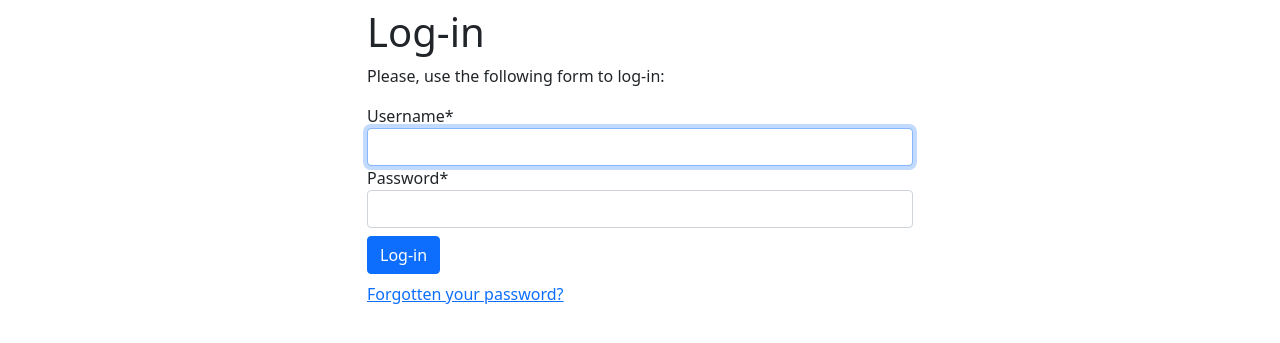
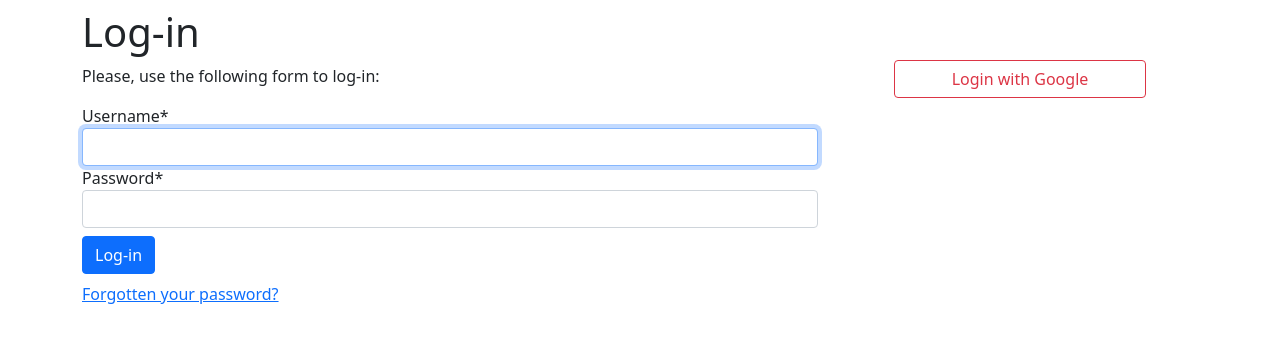
Before and after one commit to OleksiiMartseniuk/Social-Network, a Django app: page /login/ in a window 1280 px wide. Shown: the part 56-399 px from the top of the page. Run offline with Django 3.2, Linux system fonts and the light colour scheme; some libraries are stand-ins or nearby versions.

Commit message:
Google Auth

```diff
--- a/account/templates/registration/login.html
+++ b/account/templates/registration/login.html
@@ -7,7 +7,7 @@
 {% block content %}
     <div class="container mt-2">
          <div class="row">
-             <div class="col-md-6 offset-md-3">
+             <div class="col-8">
                 <h1>Log-in</h1>
                 {% if form.errors %}
                     <p>Your username and password didn't match.Please try again.</p>
@@ -22,6 +22,13 @@
                 </form>
                  <p class="mt-2"><a  href="{% url 'password_reset' %}">Forgotten your password?</a></p>
              </div>
+             <div class="col-4">
+                 <div class="row m-5">
+                         <div class="d-grid gap-2 mx-auto p-1">
+                            <a href="{% url 'social:begin' 'google-oauth2' %}" class="btn btn-outline-danger">Login with Google</a>
+                         </div>
+                 </div>
+             </div>
          </div>
     </div>
 {% endblock %}
--- a/config/urls.py
+++ b/config/urls.py
@@ -6,6 +6,7 @@ from django.conf.urls.static import static
 urlpatterns = [
     path('admin/', admin.site.urls),
     path('', include('account.urls')),
+    path('social-auth/', include('social_django.urls', namespace='social'))
 ]
 if settings.DEBUG:
     urlpatterns += static(settings.MEDIA_URL, document_root=settings.MEDIA_ROOT)
```
Also changed, not shown: config/settings.py (+9 -1 lines).
